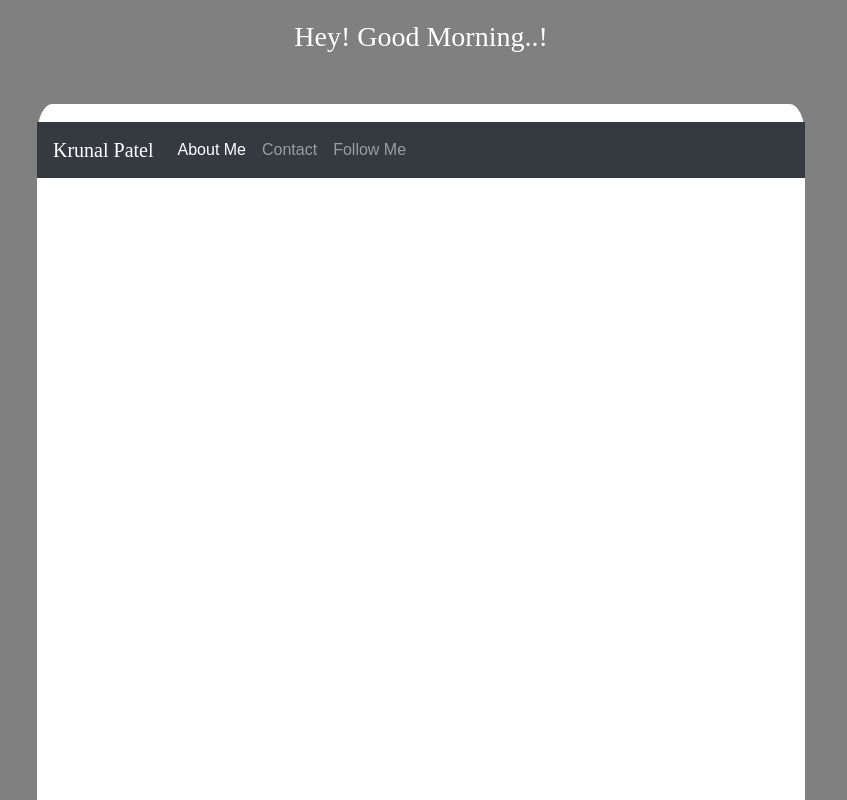
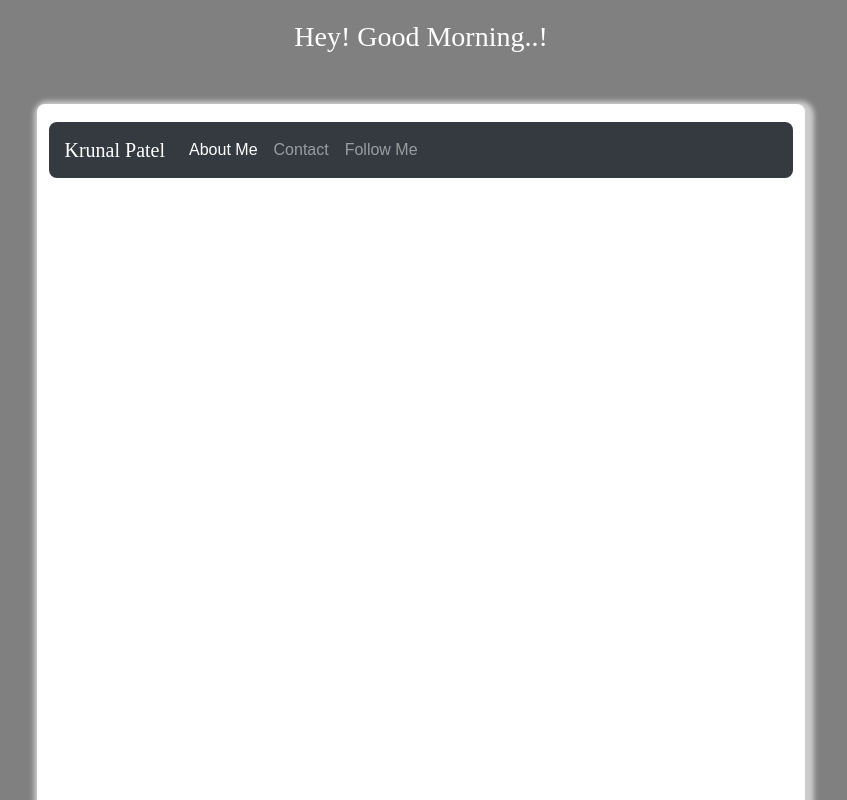
Before and after one commit to krunal90/ReactJs-Project, a React (Create React App) app: page / in a window 1280 px wide. Shown: the top 800 px of the page, without its empty margins (219-1066 px from the left). Built offline with nearby package versions, Linux system fonts and the light colour scheme.

Commit message:
created componetns for for different views and added some css to the navigation bar

```diff
--- a/src/App.css
+++ b/src/App.css
@@ -4,6 +4,9 @@
   background-color: white;
   margin: 50px auto;
   min-height: 200vh;
-  border-radius: 2%;
+  border-radius: 8px;
   padding-top: 18px;
+  -moz-box-shadow:    3px 3px 5px 6px #ccc;
+  -webkit-box-shadow: 3px 3px 5px 6px #ccc;
+  box-shadow:         3px 3px 5px 6px #ccc;
 }
--- a/src/navbar.css
+++ b/src/navbar.css
@@ -1,3 +1,8 @@
+.navigationBar {
+  width: 97%;
+  margin: auto;
+  border-radius: 8px;
+}
 .navbar_Brand_Name {
   font-family: cursive;
 }
--- a/src/navbar.js
+++ b/src/navbar.js
@@ -7,7 +7,8 @@ export default class NavbarLink extends Component {
   render() {
     return (
         <Navbar className="navigationBar" bg="dark" variant="dark">
-          <Navbar.Brand href="javascript:void(0')" className="navbar_Brand_Name">Krunal Patel</Navbar.Brand>
+          <Navbar.Brand href="#home" className="navbar_Brand_Name">
+            Krunal Patel</Navbar.Brand>
           <Nav className="mr-auto">
             <Nav.Link href="#aboutMe" active>About Me</Nav.Link>
             <Nav.Link href="#contact">Contact</Nav.Link>
```
